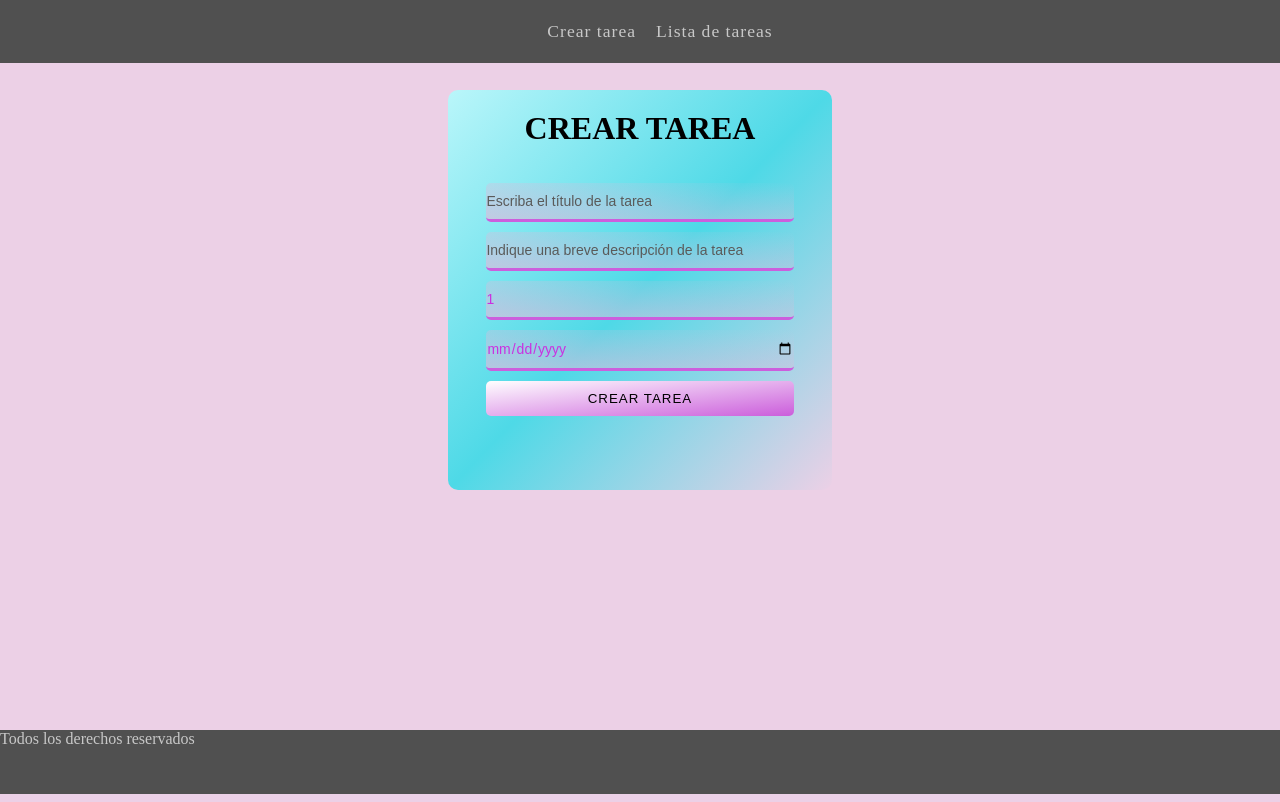
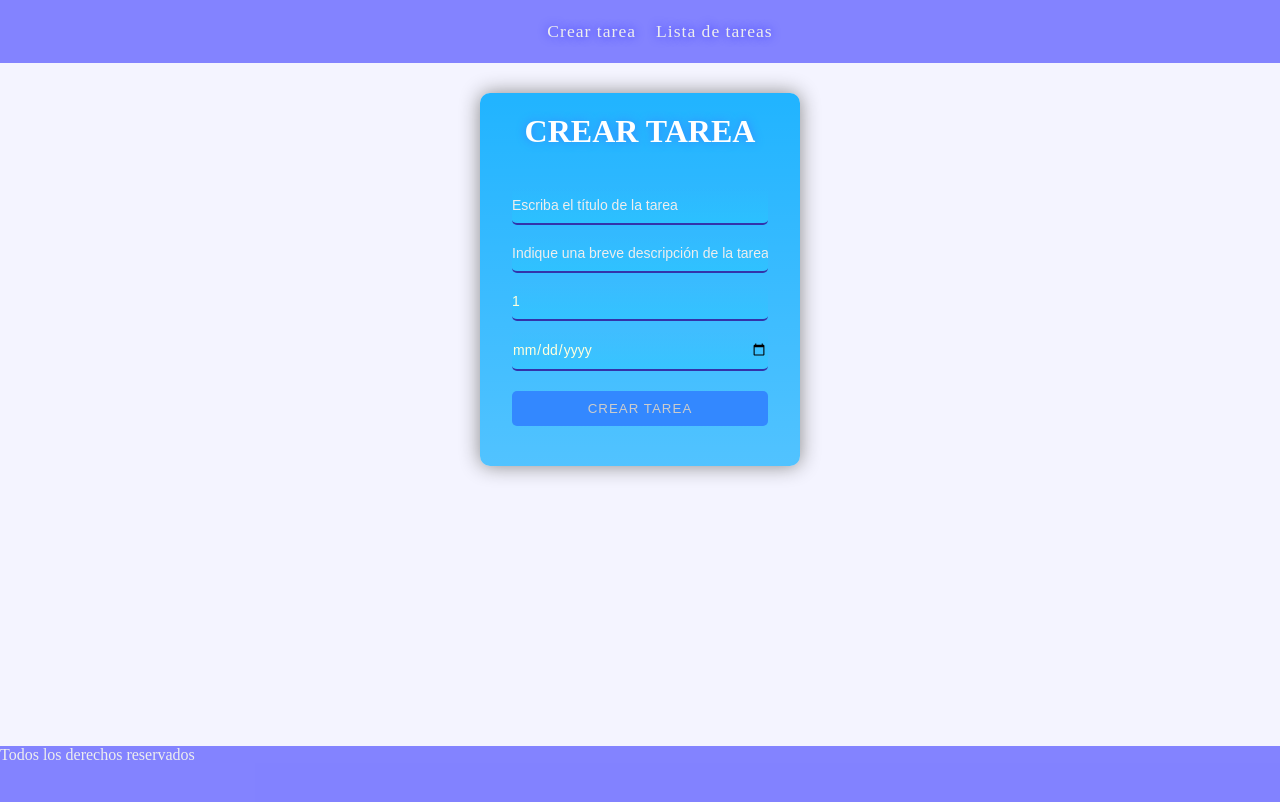
Before and after one commit to Fernanda-Marcano/todo-app, a Django app: page /tareas/crear/ in a window 1280 px wide. Run offline with Django 5.2, Linux system fonts and the light colour scheme.

Commit message:
Arreglando la paleta de colores del proyecto

```diff
--- a/static/css/form.css
+++ b/static/css/form.css
@@ -1,10 +1,12 @@
 .formulario {
-    width: 30vw;
-    height: 50vh;
-    background: linear-gradient(to bottom right, #baf6fa, #2ddbe7d3, transparent);
+    width: 25vw;
+/*     height: 50vh; */
+    background: linear-gradient(#0afd, #0afa);
     box-sizing: border-box;
     margin: auto;
+    margin-top: 30px;
     border-radius: 10px;
+    box-shadow: 0 0 20px 0 #888;
 }
 
 .titulo {
@@ -13,6 +15,8 @@
     text-align: center;
     padding-top: 20px;
     font-weight: 700;
+    color: #fff;
+    text-shadow: 0 0 10px #38ff;
 }
 
 
@@ -24,31 +28,40 @@
 }
 
 .input {
-    border-bottom: 3px solid #cc5edd;
+    border-bottom: 2px solid #33a;
     border-radius: 5px;
-    background: linear-gradient(to left bottom, transparent, rgba(219, 187, 219, 0.678));
-    color: #CA30E1;
-    font-family: Arial;
+    background: linear-gradient(transparent, #2cf6);
+    color: #ffd;
+    font-family: Arial, Helvetica, sans-serif;
     font-size: 14px;
 }
 
 .input::placeholder {
-    color: rgb(90, 90, 90);
+    color: #eee;
+}
+
+.input:hover {
+    background: linear-gradient(transparent, #0af5);
 }
 
 .input:focus {
     outline: none;
-    background: linear-gradient(to left bottom, transparent, rgba(231, 114, 231, 0.582), rgb(255, 255, 255));
+    background: linear-gradient(transparent, #0afa);
 }
 
 .boton {
-    background: linear-gradient(to top left, #cb5ddb, #ffffff);
+    background: #38ff;
     border-radius: 5px;
     text-transform: uppercase;
     letter-spacing: 1px;
+    margin-bottom: 40px;
+    margin-top: 20px;
+    color: #ccc;
 }
 
 .boton:hover {
-    background: linear-gradient(to right bottom, transparent, #CA30E1);
+    background: linear-gradient(to right bottom, transparent, #35ff, transparent);
+    color: #eef;
     cursor: pointer;
+    font-weight: 700;
 }
--- a/static/css/menu.css
+++ b/static/css/menu.css
@@ -1,5 +1,5 @@
 .navbar {
-    background: rgb(80, 80, 80);
+    background: #00f7;
     padding: 5px;
 }
 
@@ -14,13 +14,14 @@
 }
 
 .navbar_ul_li a {
-    color: rgb(200, 200, 200);
+    color: #eee;
     text-decoration: none;
+    text-shadow: 0 0 10px #00fa;
     font-size: 1.1em;
     letter-spacing: 1px;
 }
 
 .navbar_ul_li a:hover {
-    color: rgb(255, 50, 255);
+    color: #eeea;
     text-decoration: underline;
 }
--- a/static/css/pie.css
+++ b/static/css/pie.css
@@ -1,9 +1,9 @@
 .pie {
-    margin-top: 30vh;
-    height: 8vh;
-    background: rgb(80, 80, 80);
+    margin-top: 35vh;
+    height: 7vh;
+    background: #00f7;
 }
 
 .pie_p {
-    color: rgb(200, 200, 200);
+    color: #eee;
 }
--- a/static/css/style.css
+++ b/static/css/style.css
@@ -1,5 +1,5 @@
 body {
     margin: 0;
     padding: 0;
-    background: rgba(226, 183, 218, 0.651);
+    background: #ccf3;
 }
```
